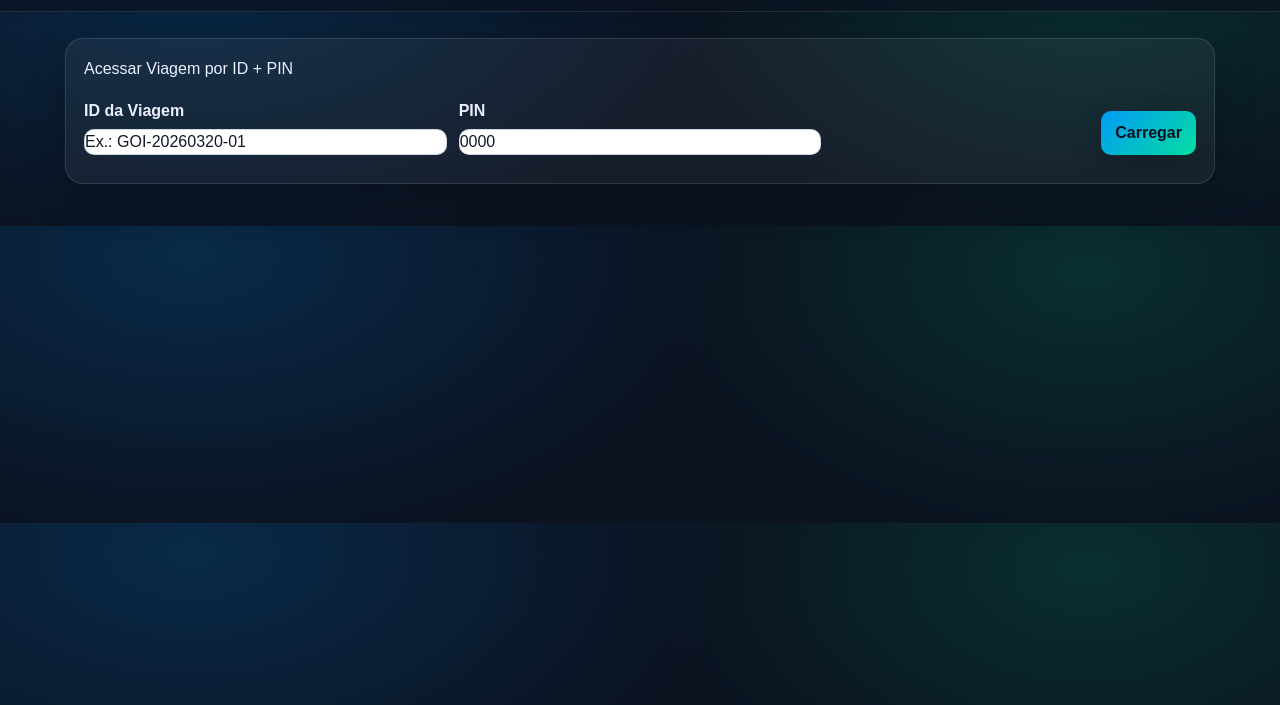
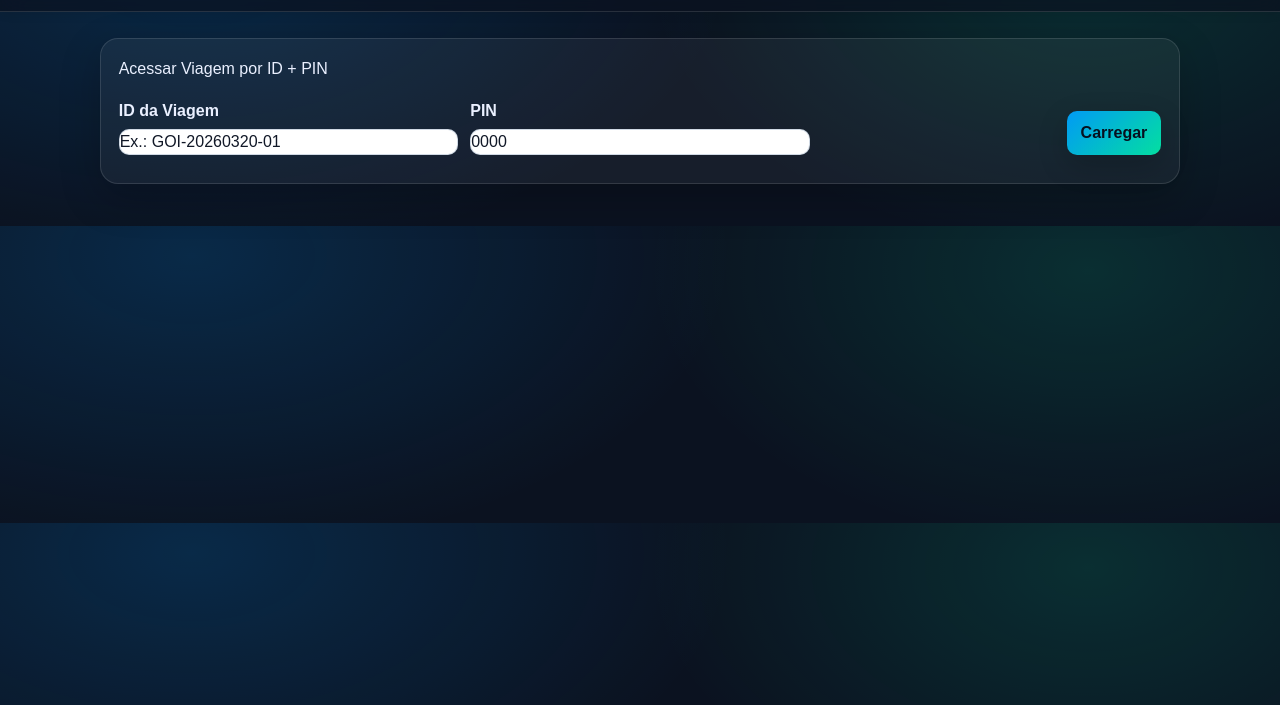
Before and after one commit to LonesTurismo/LonesTurismo, a plain HTML site: page frontend/editar.html in a window 1280 px wide. Shown: the part 71-776 px from the top of the page. Drawn offline with nearby package versions, Linux system fonts and the light colour scheme.

Commit message:
atualização

```diff
--- a/frontend/css/style.css
+++ b/frontend/css/style.css
@@ -38,12 +38,12 @@ body {
 }
 
 .container {
-  width: min(1120px, 96%);
+  width: min(1120px, 88%);
   margin: 0 auto;
 }
 
 .container.wide {
-  width: min(1150px, 96%);
+  width: min(1150px, 88%);
   margin: 0 auto;
 }
 
```
